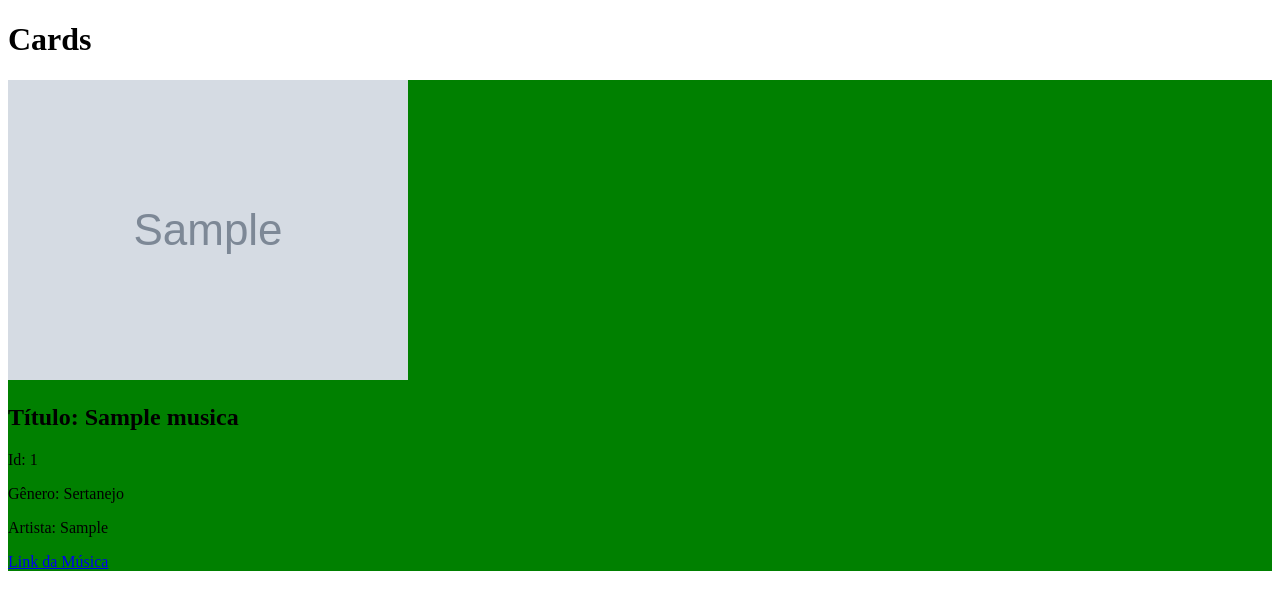
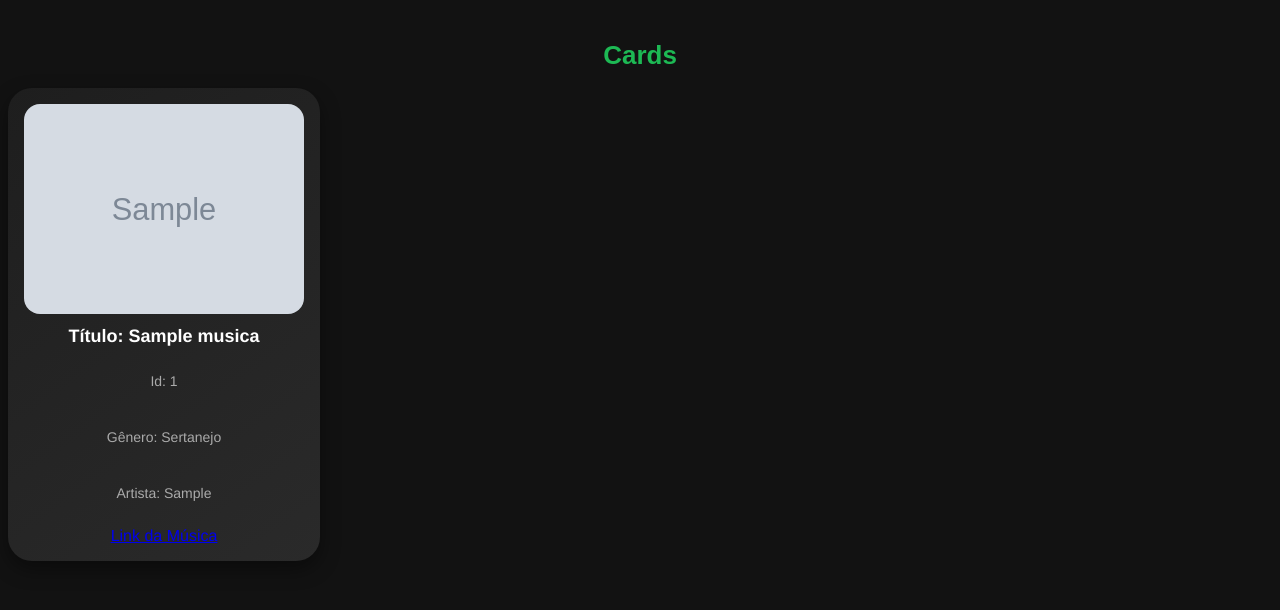
Before and after one commit to SarahElizabeteTDS/TrabalhoLPW-Musica, a PHP site: page /Cards.php in a window 1280 px wide. Shown: the top 610 px of the page. Run offline with PHP 8.4, Linux system fonts and the light colour scheme; tables that the repository leaves empty hold one stand-in row (values such as "Sample post"); grey boxes marked "Sample" are stand-in pictures.

Commit message:
Update Style.css

```diff
--- a/Style.css
+++ b/Style.css
@@ -1 +1,194 @@
-/* SO FALTA ISSO */
+body
+{
+
+    background-color: #121212;
+
+}
+
+form
+{
+
+    max-width: 500px;
+    margin: 40px auto;
+    padding: 20px;
+    background-color: #f5f5f5;
+    border-radius: 12px;
+    box-shadow: 0 4px 12px rgba(0, 0, 0, 0.1);
+    color: #333;
+    font-family: Arial, sans-serif;
+
+}
+
+form label
+{
+
+    display: block;
+    margin-bottom: 5px;
+    font-weight: bold;
+
+}
+
+form input[type="text"],
+form input[type="url"],
+form input[type="color"],
+form select
+{
+
+    width: 100%;
+    padding: 8px;
+    margin-bottom: 16px;
+    border: 1px solid #ccc;
+    border-radius: 6px;
+    font-size: 14px;
+
+}
+
+form input[type="submit"]
+{
+
+    background-color: #1db954;
+    color: white;
+    border: none;
+    padding: 10px 16px;
+    border-radius: 6px;
+    font-size: 14px;
+    cursor: pointer;
+    transition: background 0.2s ease;
+
+}
+
+form input[type="submit"]:hover
+{
+
+    background-color: #169d44;
+
+}
+
+h1
+{
+
+    text-align: center;
+    margin-top: 40px;
+    color: #1db954; /* verde do Spotify */
+    font-family: Arial, sans-serif;
+    font-size: 26px;
+
+}
+
+.musica-listada
+{
+
+    max-width: 500px;
+    margin: 16px auto;
+    padding: 16px;
+    background-color: #f5f5f5;
+    border-radius: 12px;
+    box-shadow: 0 4px 12px rgba(0, 0, 0, 0.1);
+    font-family: Arial, sans-serif;
+    color: #333;
+
+}
+
+.musica-listada p
+{
+
+    margin: 6px 0;
+    font-size: 14px;
+
+}
+
+.musica-listada strong
+{
+
+    font-weight: bold;
+    color: #000;
+
+}
+
+/*                 PARTE VISUAL DOS CARDS                 */
+
+body
+{
+
+  background-color: #121212;
+
+}
+
+.card
+{
+
+  width: 280px;
+  background: linear-gradient(145deg, #1e1e1e, #2a2a2a);
+  border-radius: 24px;
+  padding: 16px;
+  box-shadow: 0 8px 20px rgba(0, 0, 0, 0.4);
+  color: #fff;
+  font-family: 'Helvetica Neue', sans-serif;
+  display: flex;
+  flex-direction: column;
+  align-items: center;
+  gap: 12px;
+  transition: transform 0.2s ease, box-shadow 0.2s ease;
+
+}
+
+.card:hover
+{
+
+  transform: scale(1.03);
+  box-shadow: 0 12px 24px rgba(0, 0, 0, 0.5);
+
+}
+
+.card img
+{
+
+  width: 100%;
+  height: auto;
+  border-radius: 16px;
+  object-fit: cover;
+
+}
+
+.card h2
+{
+
+  font-size: 18px;
+  font-weight: 600;
+  margin: 0;
+  text-align: center;
+
+}
+
+.card p
+{
+
+  font-size: 14px;
+  color: #aaa;
+  text-align: center;
+
+}
+
+.container-cards
+{
+
+  display: flex;
+  flex-wrap: wrap;
+  gap: 20px;
+  justify-content: center;
+  padding: 32px;
+
+}
+
+.titulo-cards
+{
+
+  text-align: center;
+  font-size: 28px;
+  color: #1db954; /* verde do Spotify */
+  margin-top: 40px;
+  margin-bottom: 20px;
+  font-family: Arial, sans-serif;
+  letter-spacing: 1px;
+
+}
```
